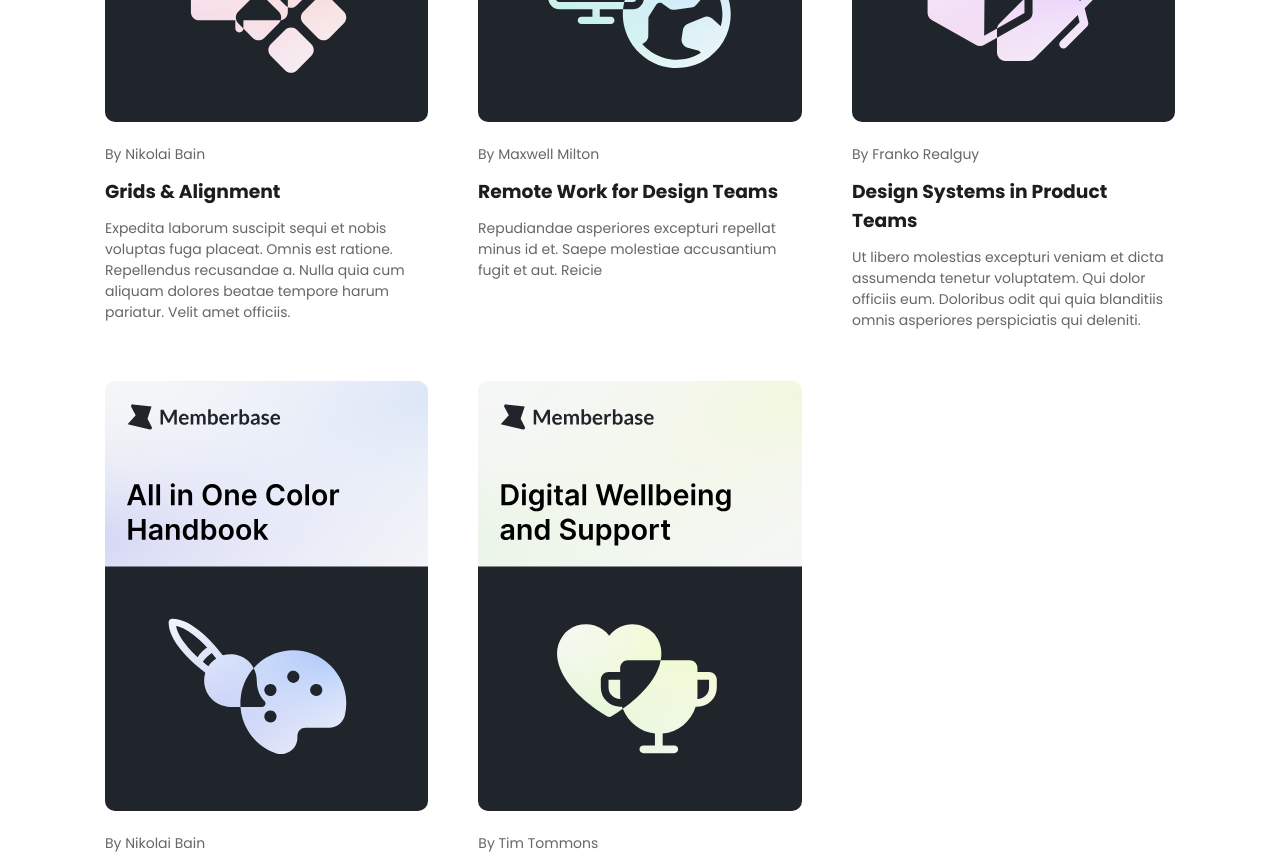
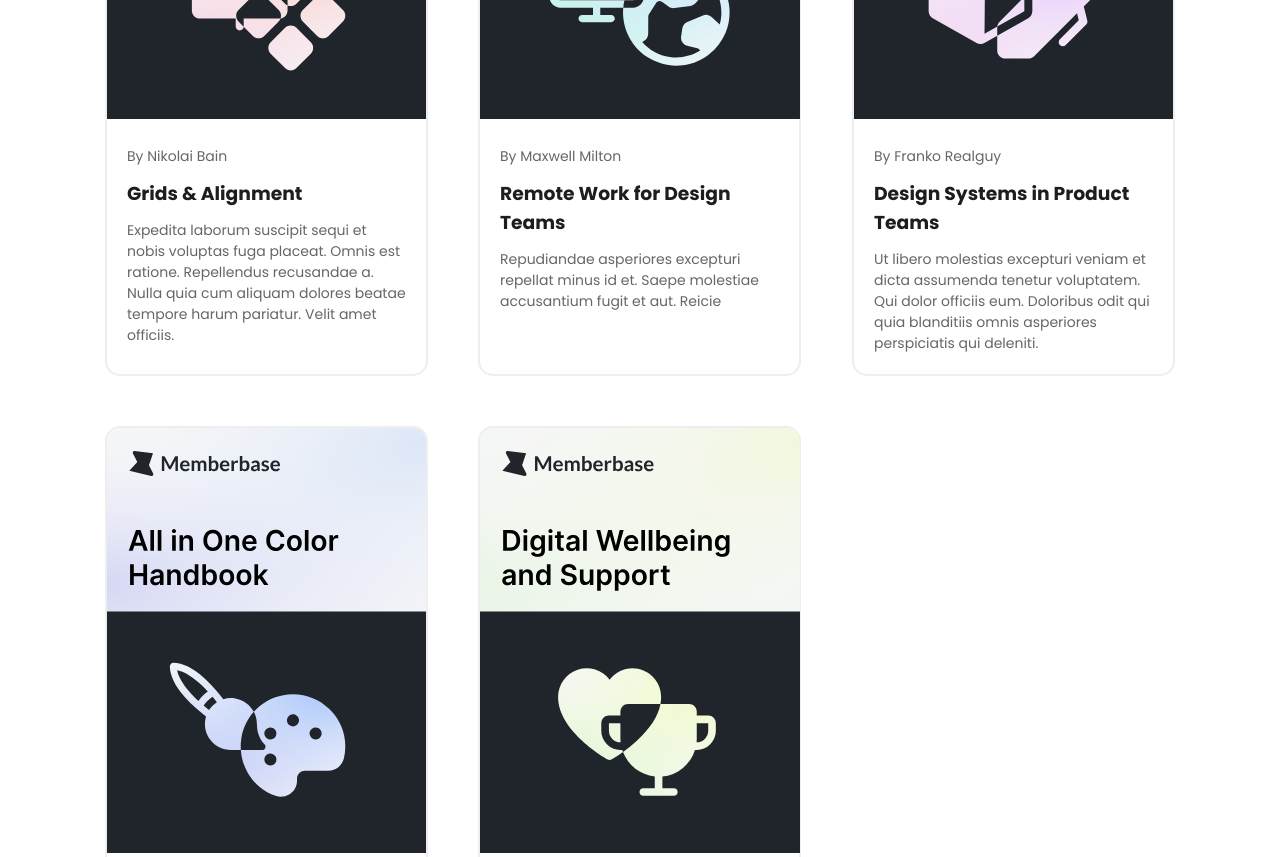
Before and after one commit to MustafaBarakat633/memberbase-project, a plain HTML site: page index.html in a window 1280 px wide. Shown: the part 1100-1957 px from the top of the page. Drawn offline with nearby package versions, Linux system fonts and the light colour scheme.

Commit message:
Update styles for Resourses Cards

```diff
--- a/css/style.css
+++ b/css/style.css
@@ -8,12 +8,15 @@
   box-sizing: border-box;
 }
 
+html {
+  scroll-behavior: smooth;
+}
+
 body {
   background-color: #fff;
   font-family: "Poppins", sans-serif;
   color: #1d1d1d;
   font-size: 16px;
-  scroll-behavior: smooth;
 }
 
 @media (min-width: 768px) {
@@ -401,21 +404,31 @@ header nav ul.links li:last-child a:hover {
 
 #resources-section .resources-grid .res-card {
   transition: 0.3s;
+  border: 2px solid #eee;
+  border-radius: 15px;
+  overflow: hidden;
 }
+
 #resources-section .resources-grid .res-card:hover {
   transform: translateY(-5px);
+  box-shadow: 0 4px 6px rgba(0, 0, 0, 0.1);
 }
 
 #resources-section .resources-grid .res-card img {
+  display: block;
   width: 100%;
-  border-radius: 10px;
+  height: 100%;
+  object-fit: contain;
+}
+
+#resources-section .res-card .inner-txt-container {
+  padding: 20px;
 }
 
 #resources-section .resources-grid .res-card a {
   text-decoration: none;
 }
 #resources-section .resources-grid .res-card a:first-child {
-  margin-bottom: 15px;
   display: inline-block;
 }
 #resources-section .resources-grid .res-card h3 {
--- a/index.html
+++ b/index.html
@@ -82,22 +82,25 @@
             <a href="#">
               <img src="images/card1-image.svg" alt="" />
             </a>
+            <div class="inner-txt-container">
               <p>By Nikolai Bain</p>
               <a href="#">
                 <h3>Grids & Alignment</h3>
                 <p>
-                Expedita laborum suscipit sequi et nobis voluptas fuga placeat.
-                Omnis est ratione. Repellendus recusandae a. Nulla quia cum
-                aliquam dolores beatae tempore harum pariatur. Velit amet
-                officiis.
+                  Expedita laborum suscipit sequi et nobis voluptas fuga
+                  placeat. Omnis est ratione. Repellendus recusandae a. Nulla
+                  quia cum aliquam dolores beatae tempore harum pariatur. Velit
+                  amet officiis.
                 </p>
               </a>
+            </div>
           </div>
 
           <div class="res-card" data-aos="zoom-in">
             <a href="#">
               <img src="images/card2-image.svg" alt="" />
             </a>
+            <div class="inner-txt-container">
               <p>By Maxwell Milton</p>
               <a href="#">
                 <h3>Remote Work for Design Teams</h3>
@@ -107,26 +110,30 @@
                 </p>
               </a>
             </div>
+          </div>
 
           <div class="res-card" data-aos="zoom-in">
             <a href="#">
               <img src="images/card3-image.svg" alt="" />
             </a>
+            <div class="inner-txt-container">
               <p>By Franko Realguy</p>
               <a href="#">
                 <h3>Design Systems in Product Teams</h3>
                 <p>
-                Ut libero molestias excepturi veniam et dicta assumenda tenetur
-                voluptatem. Qui dolor officiis eum. Doloribus odit qui quia
-                blanditiis omnis asperiores perspiciatis qui deleniti.
+                  Ut libero molestias excepturi veniam et dicta assumenda
+                  tenetur voluptatem. Qui dolor officiis eum. Doloribus odit qui
+                  quia blanditiis omnis asperiores perspiciatis qui deleniti.
                 </p>
               </a>
+            </div>
           </div>
 
           <div class="res-card" data-aos="zoom-in">
             <a href="#">
               <img src="images/card4-image.svg" alt="" />
             </a>
+            <div class="inner-txt-container">
               <p>By Nikolai Bain</p>
               <a href="#">
                 <h3>All in One Color Handbook</h3>
@@ -137,11 +144,13 @@
                 </p>
               </a>
             </div>
+          </div>
 
           <div class="res-card" data-aos="zoom-in">
             <a href="#">
               <img src="images/card5-image.svg" alt="" />
             </a>
+            <div class="inner-txt-container">
               <p>By Tim Tommons</p>
               <a href="#">
                 <h3>Digital Wellbeing and Support</h3>
@@ -154,6 +163,8 @@
               </a>
             </div>
           </div>
+        </div>
+
         <div class="section-bottom" data-aos="fade-up">
           <a href="#">See All Resources</a>
         </div>
```
Lines whose indentation alone changed are shown as unchanged.
